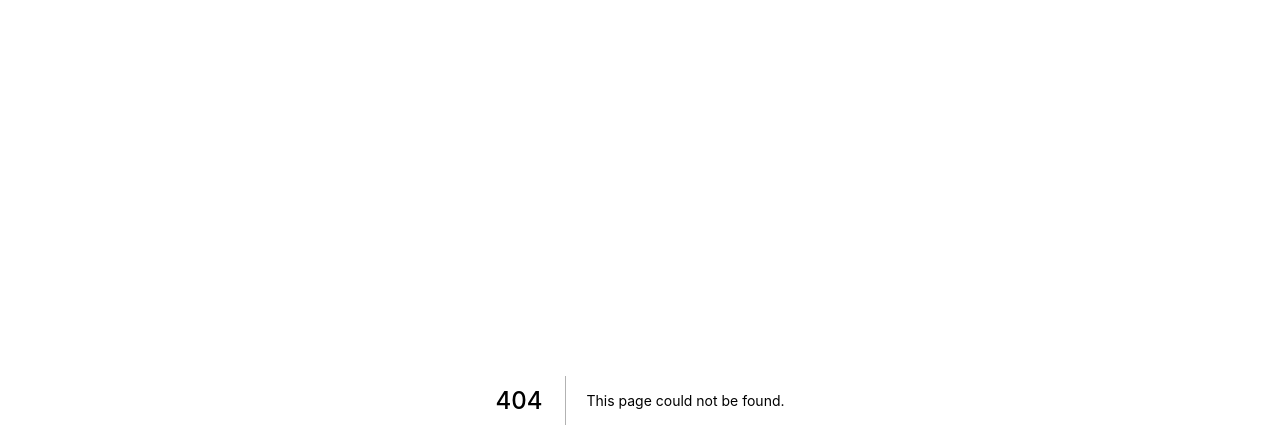
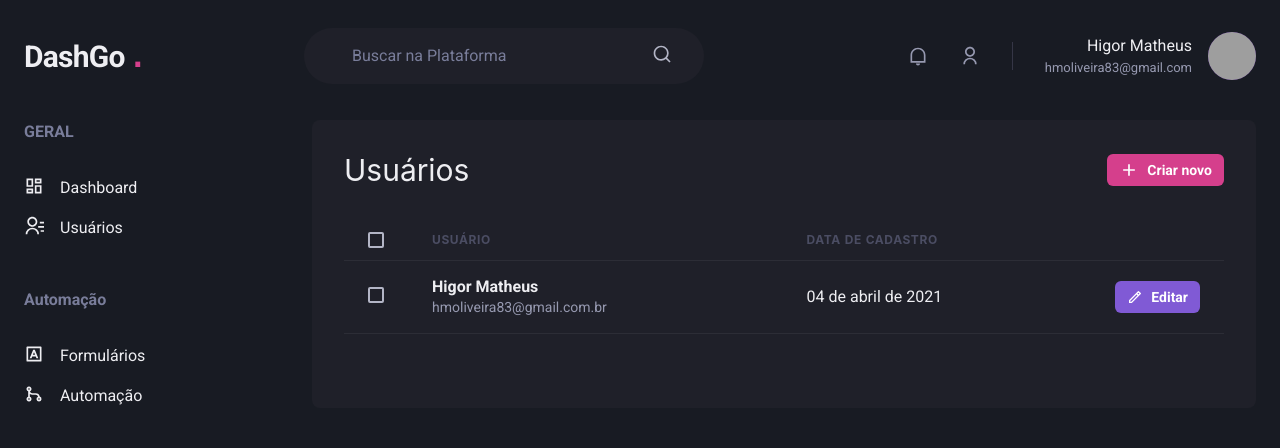
Before and after one commit to HigorMatheus/DashGo, a Next.js app: page /users in a window 1280 px wide. Before the commit this address had no page. Shown: the top 448 px of the page. Built offline with nearby package versions, Linux system fonts and the light colour scheme; grey boxes are pictures that could not be loaded.

Commit message:
add liatagem de users

```diff
--- a/package.json
+++ b/package.json
@@ -12,9 +12,11 @@
     "@chakra-ui/react": "^1.6.1",
     "@emotion/react": "^11.4.0",
     "@emotion/styled": "^11.3.0",
+    "apexcharts": "^3.26.2",
     "framer-motion": "^4.1.16",
     "next": "10.2.0",
     "react": "17.0.2",
+    "react-apexcharts": "^1.3.9",
     "react-dom": "17.0.2",
     "react-icons": "^4.2.0"
   },
--- /dev/null
+++ b/src/pages/users/index.tsx
@@ -0,0 +1,84 @@
+import {
+  Box,
+  Flex,
+  Heading,
+  Button,
+  Icon,
+  Table,
+  Thead,
+  Tr,
+  Th,
+  Checkbox,
+  Tbody,
+  Td,
+  Text,
+} from "@chakra-ui/react";
+import { RiAddLine, RiPencilLine } from "react-icons/ri";
+import { Header } from "../../components/Header";
+import { SideBar } from "../../components/Sidebar";
+
+export default function UserList() {
+  return (
+    <Box>
+      <Header />
+      <Flex w="100%" my="6" maxW={1480} mx="auto" px="6">
+        <SideBar />
+        <Box flex="1" borderRadius={8} bg="gray.800" p="8">
+          <Flex mb="8" justify="space-between" align="center">
+            <Heading size="lg" fontWeight="normal">
+              Usuários
+            </Heading>
+            <Button
+              as="a"
+              size="sm"
+              fontSize="sm"
+              colorScheme="pink"
+              leftIcon={<Icon as={RiAddLine} fontSize="20" />}
+            >
+              Criar novo
+            </Button>
+          </Flex>
+          <Table colorScheme="whiteAlpha">
+            <Thead>
+              <Tr>
+                <Th px="6" color="gray.300" width="8">
+                  <Checkbox colorScheme="pink" />
+                </Th>
+                <Th>Usuário</Th>
+                <Th>Data de cadastro</Th>
+                <Th w="8" />
+              </Tr>
+            </Thead>
+            <Tbody>
+              <Tr>
+                <Td px="6">
+                  <Checkbox colorScheme="pink" />
+                </Td>
+                <Td>
+                  <Box>
+                    <Text fontWeight="bold">Higor Matheus</Text>
+                    <Text fontSize="sm" color="gray.300">
+                      hmoliveira83@gmail.com.br
+                    </Text>
+                  </Box>
+                </Td>
+                <Td> 04 de abril de 2021</Td>
+                <Td>
+                  <Button
+                    as="a"
+                    size="sm"
+                    fontSize="sm"
+                    colorScheme="purple"
+                    leftIcon={<Icon as={RiPencilLine} fontSize="16" />}
+                  >
+                    Editar
+                  </Button>
+                </Td>
+              </Tr>
+            </Tbody>
+          </Table>
+        </Box>
+      </Flex>
+    </Box>
+  );
+}
```
Also changed, not shown: src/pages/dashboard.tsx (+81 -1 lines), 1 other file (tests, documents, lock files or other folders).
